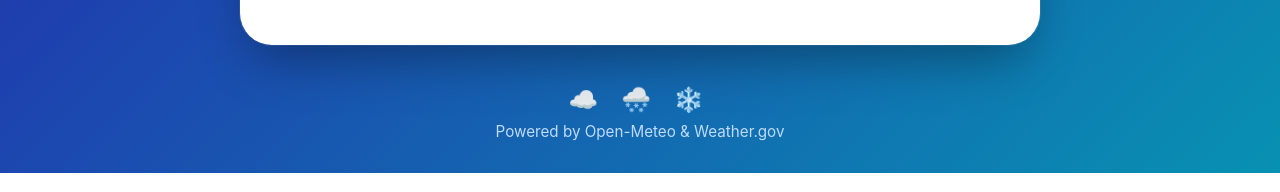
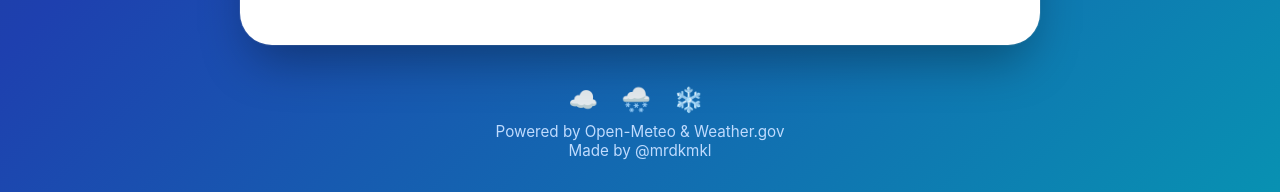
Before and after one commit to mrdkmkl/snow.declan.fun, a plain HTML site: page index.html in a window 1280 px wide. Shown: the part 705-897 px from the top of the page. Drawn offline with Linux system fonts and the light colour scheme.

Commit message:
Add footer credit for @mrdkmkl

```diff
--- a/index.html
+++ b/index.html
@@ -101,6 +101,7 @@
             <div class="footer">
                 <div class="footer-icons">☁️ 🌨️ ❄️</div>
                 <div>Powered by Open-Meteo & Weather.gov</div>
+                <div>Made by @mrdkmkl</div>
             </div>
         </div>
     </div>
```
